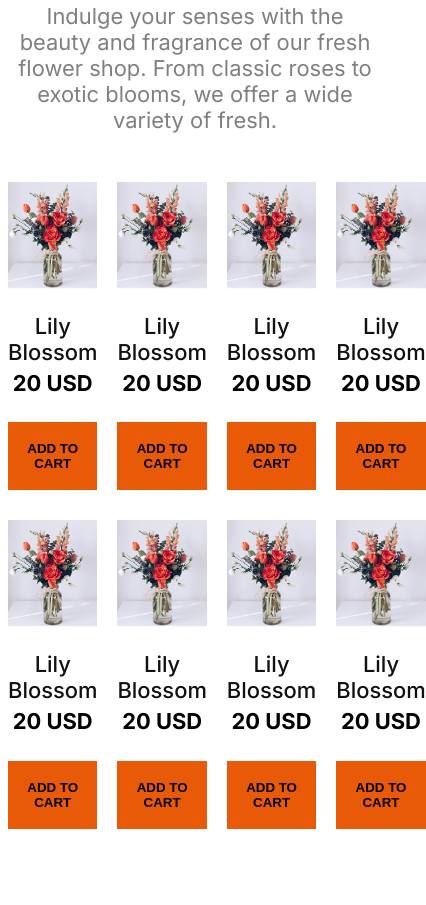
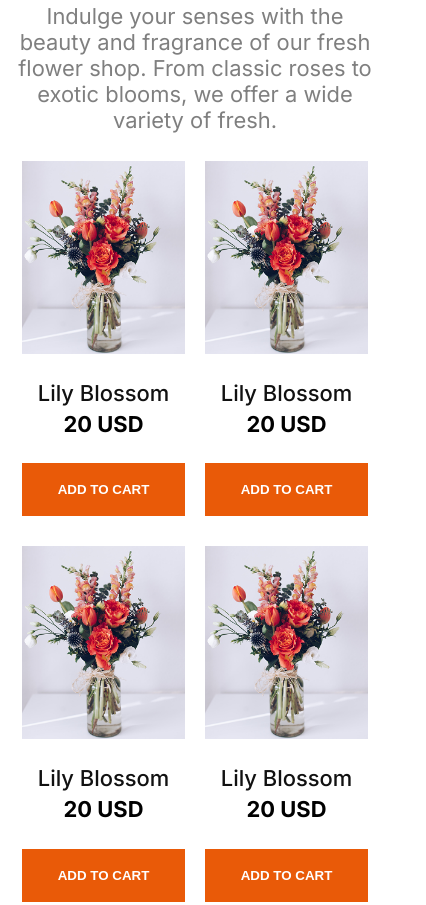
Before and after one commit to ahmed-1430/B12A02-Responsive-Flowers-web, a plain HTML site: page index.html in a window 390 px wide. Shown: the part 834-1739 px from the top of the page, 426 px wide, since content can reach past the window. Before the commit the page ends 1671 px from the top, so only its background shows below. Drawn offline with nearby package versions, Linux system fonts and the light colour scheme.

Commit message:
our plants section responsive for x-small devices

```diff
--- a/Styles/index.css
+++ b/Styles/index.css
@@ -143,6 +143,7 @@
     font-weight: 600;
     width: 100%;
     padding-top: 19px;
+    color: white;
     padding-bottom: 19px;
     background-color: #E95A08;
     border: none;
@@ -173,4 +174,9 @@
         font-size: 0.875rem;
         margin: 0 16px;
     }
+    .plant-cards {
+        grid-template-columns: repeat(2, 1fr);
+        margin: 0 14px;
+        margin-top: 28px;
+    }
 }
```
